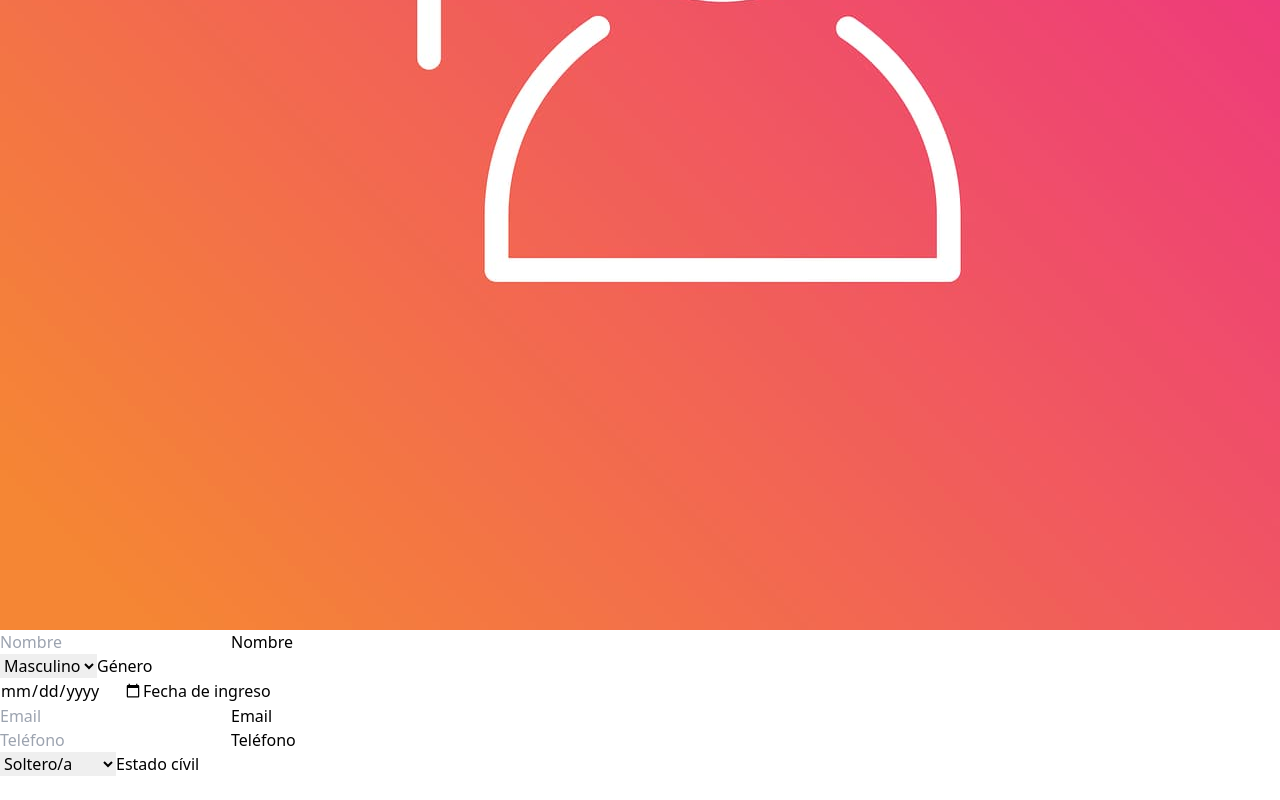
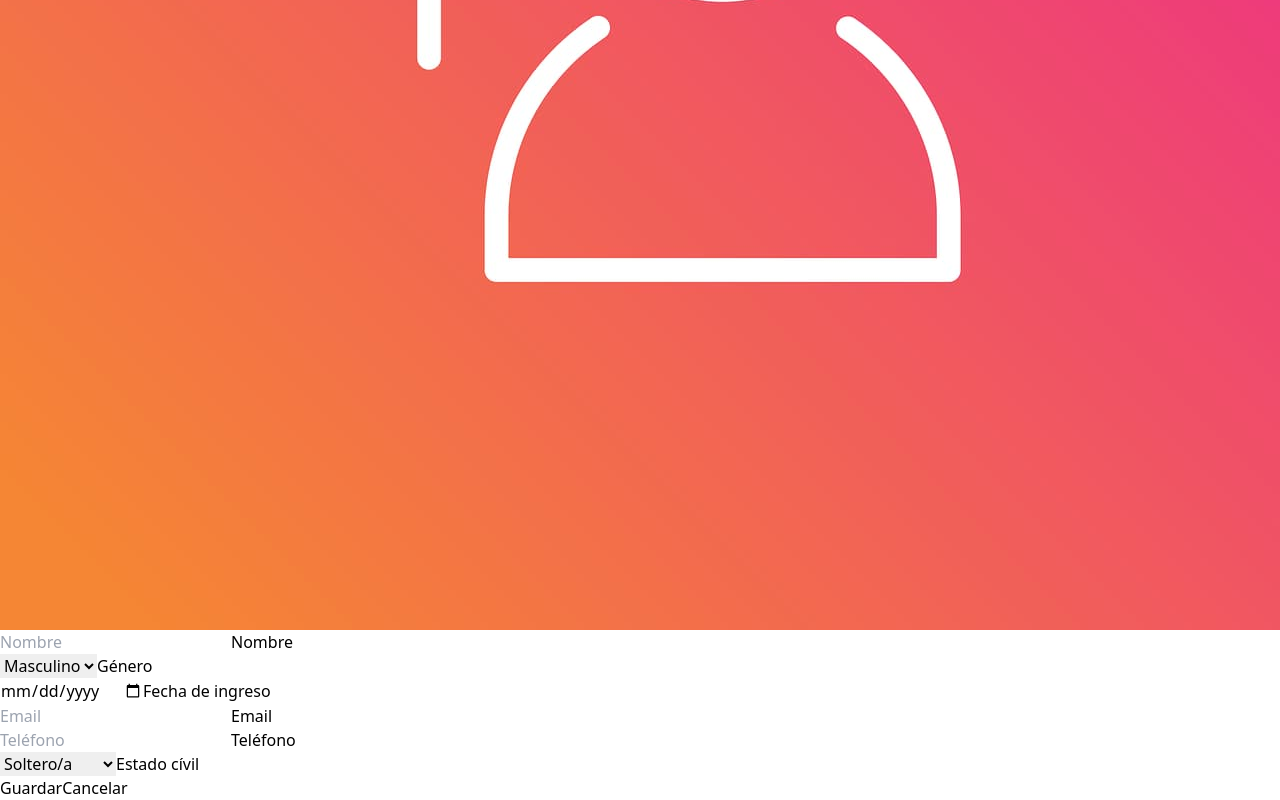
Before and after one commit to iam-leo/ABM-Empleados, an Angular app: page /edit/1 in a window 1280 px wide. Shown: the part 698-1498 px from the top of the page. Before the commit the page ends 1474 px from the top, so only its background shows below. Built offline with nearby package versions, Linux system fonts and the light colour scheme.

Commit message:
add: save and cancel buttons

```diff
--- a/src/app/components/add-edit-employee/add-edit-employee.component.html
+++ b/src/app/components/add-edit-employee/add-edit-employee.component.html
@@ -1,4 +1,4 @@
-<div class="flex flex-col items-center justify-center w-full gap-y-4 mt-14">
+<div class="flex flex-col items-center justify-center w-full mb-5 gap-y-4 mt-14">
     <h2 class="text-3xl text-orange-400 uppercase">Agregar Empleado</h2>
     <div class="flex items-center justify-center w-full gap-5">
         <div class="flex items-center justify-center w-full">
@@ -45,6 +45,13 @@
                     </select>
                     <label for="Género" class="peer-focus:font-medium absolute text-smtext-gray-400 duration-300 transform -translate-y-6 scale-75 top-3 -z-10 origin-[0] peer-focus:start-0 rtl:peer-focus:translate-x-1/4 rtl:peer-focus:left-auto peer-focus:text-orange-600 peer-placeholder-shown:scale-100 peer-placeholder-shown:translate-y-0 peer-focus:scale-75 peer-focus:-translate-y-6">Estado cívil</label>
                 </div>
+                <div class="flex w-full gap-x-8">
+                    <button class="w-full py-2 font-semibold tracking-wide text-white uppercase bg-orange-500 rounded-lg shadow-md hover:bg-orange-600 shadow-orange-500">Guardar</button>
+                    <button
+                        routerLink="/"
+                        class="w-full py-2 font-semibold tracking-wide text-white uppercase bg-orange-600 rounded-lg shadow-md hover:bg-orange-700 shadow-orange-700"
+                    >Cancelar</button>
+                </div>
             </form>
         </div>
     </div>
```
